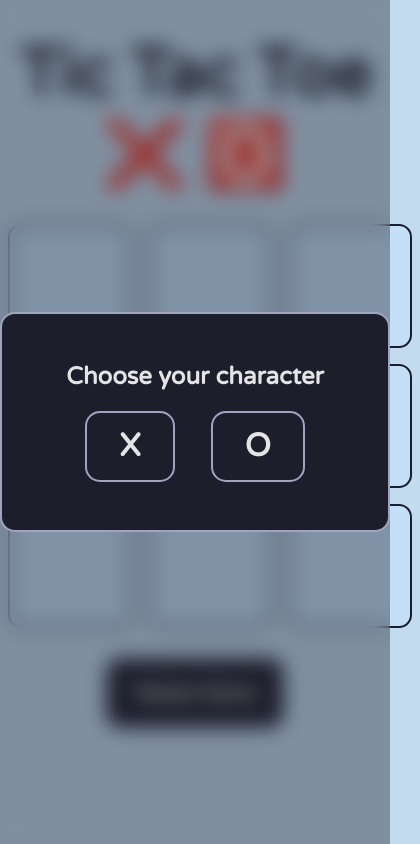
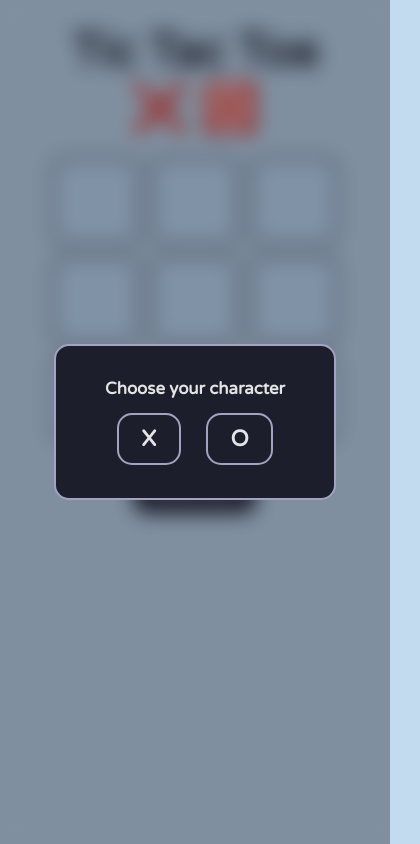
Before and after one commit to xoxkoo/TicTacToe, a website with bundled scripts: page index.html in a window 390 px wide. Shown: the whole page, 420 px wide, since content can reach past the window. Built offline with nearby package versions, Linux system fonts and the light colour scheme.

Commit message:
mobile devices font size

```diff
--- a/sass/base.sass
+++ b/sass/base.sass
@@ -20,6 +20,7 @@ section
 .game_title
   margin: 0
   margin-top: .5em
+  padding: 0 1em
   font-size: 4.2rem
 
 .game_container
@@ -34,15 +35,15 @@ section
 
 .cell
   font-weight: bold
-  width: 120px
-  height: 120px
+  width: 7.5rem
+  height: 7.5rem
   margin: .1em
   border-radius: 13px
   border: 2px solid $dark
   background: $light
   cursor: pointer
   line-height: 130px
-  font-size: 80px
+  font-size: 5rem
 
   &:hover
     background: lighten($light, 3)
@@ -68,7 +69,7 @@ section
   background: transparentize($dark, .6)
   backdrop-filter: blur(10px);
   display: flex
-  position: absolute
+  position: fixed
   top: 0
 
 .optionWindow
@@ -77,7 +78,7 @@ section
   color: #e4e4e4
   padding: 3em
   border-radius: 15px
-  width: 300px
+  width: 18.75rem
   margin: auto
 
   & h1
@@ -103,3 +104,7 @@ button
     outline: 0
     cursor: pointer
     background: lighten($dark, 7)
+
+@media screen and (max-width: 745px)
+  html
+    font-size: .7rem
```
Also changed, not shown: css/base.min.css.
